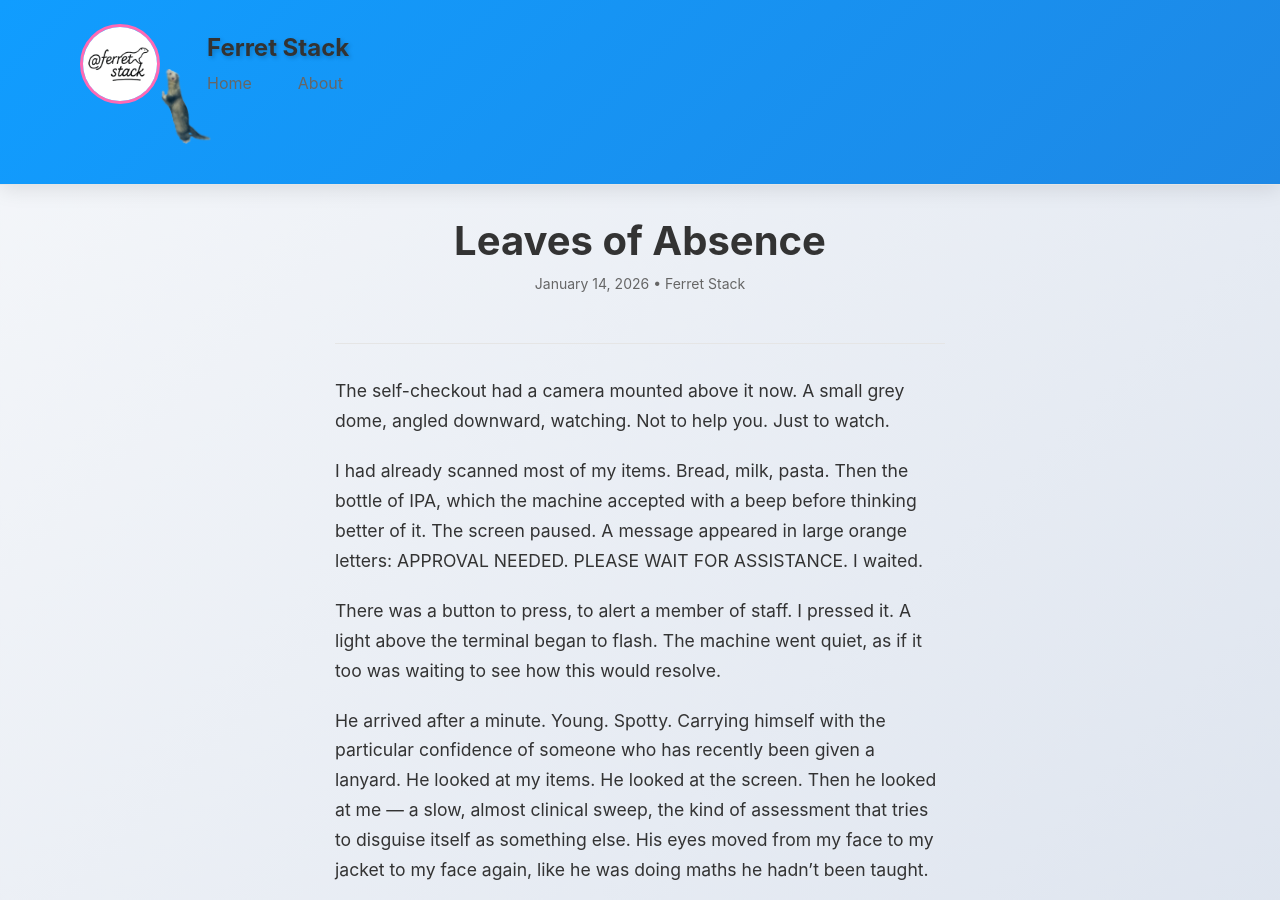
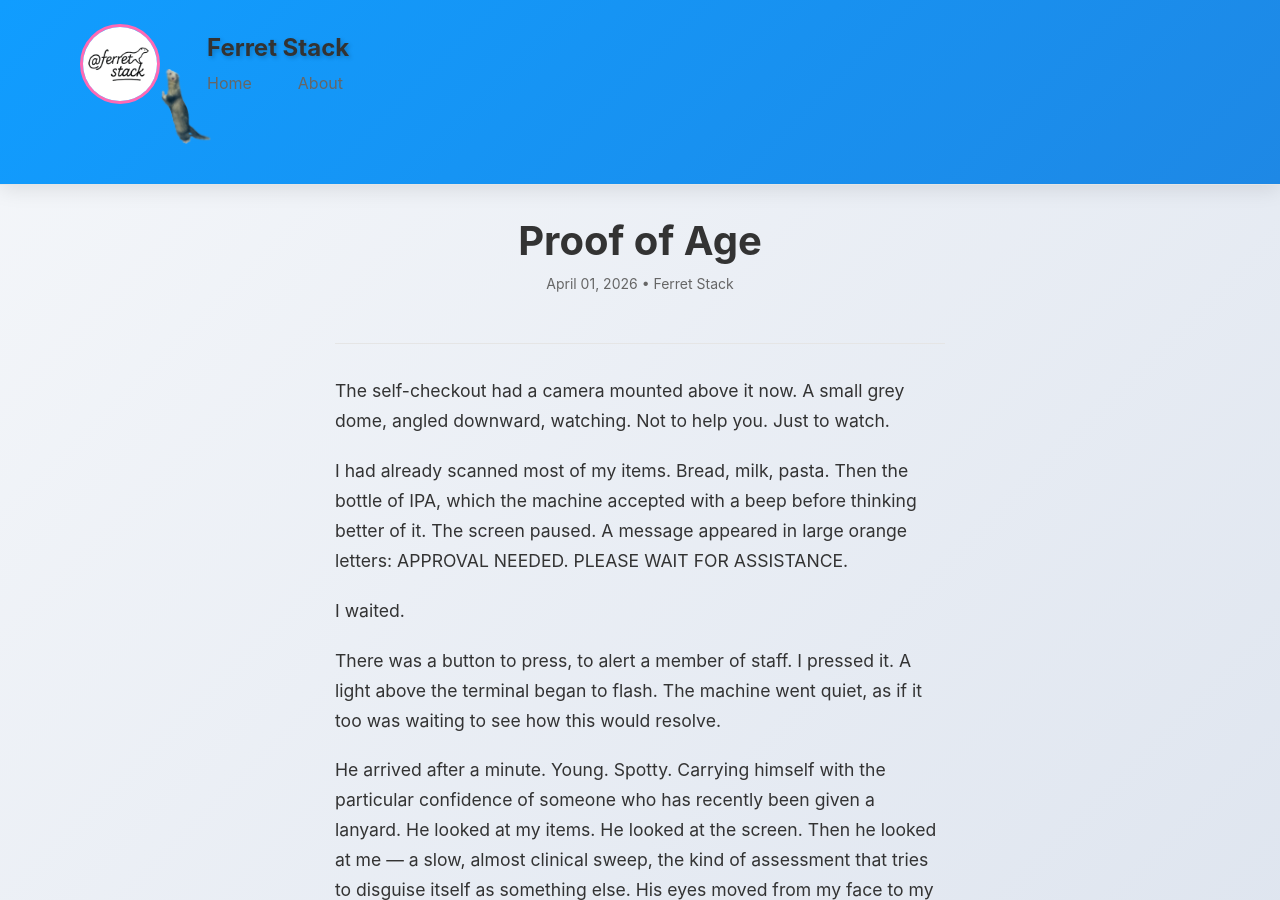
Before and after one commit to ferret-stack/ferret-stack.github.io, a Jekyll site: the page built from _posts/2026-04-01-Proof-of-Age.md, in a window 1280 px wide and 900 px high. Built offline with Jekyll 4.4.1, drawn with Linux system fonts in a browser that asks for light colours.

Commit message:
formatting fixes and title update

```diff
--- a/_posts/2026-04-01-Proof-of-Age.md
+++ b/_posts/2026-04-01-Proof-of-Age.md
@@ -1,7 +1,7 @@
 ---
 layout: post
-title: "Leaves of Absence"
-date: 2026-01-14
+title: "Proof of Age"
+date: 2026-04-01
 ferret: creative
 category: [stories]
 author: Ferret Stack
@@ -9,10 +9,10 @@ author: Ferret Stack
 The self-checkout had a camera mounted above it now. A small grey dome, angled downward, watching. Not to help you. Just to watch.
 
 I had already scanned most of my items. Bread, milk, pasta. Then the bottle of IPA, which the machine accepted with a beep before thinking better of it. The screen paused. A message appeared in large orange letters: APPROVAL NEEDED. PLEASE WAIT FOR ASSISTANCE.
+
 I waited.
 
 There was a button to press, to alert a member of staff. I pressed it. A light above the terminal began to flash. The machine went quiet, as if it too was waiting to see how this would resolve.
-
 
 He arrived after a minute. Young. Spotty. Carrying himself with the particular confidence of someone who has recently been given a lanyard. He looked at my items. He looked at the screen. Then he looked at me — a slow, almost clinical sweep, the kind of assessment that tries to disguise itself as something else. His eyes moved from my face to my jacket to my face again, like he was doing maths he hadn't been taught.
 
```
